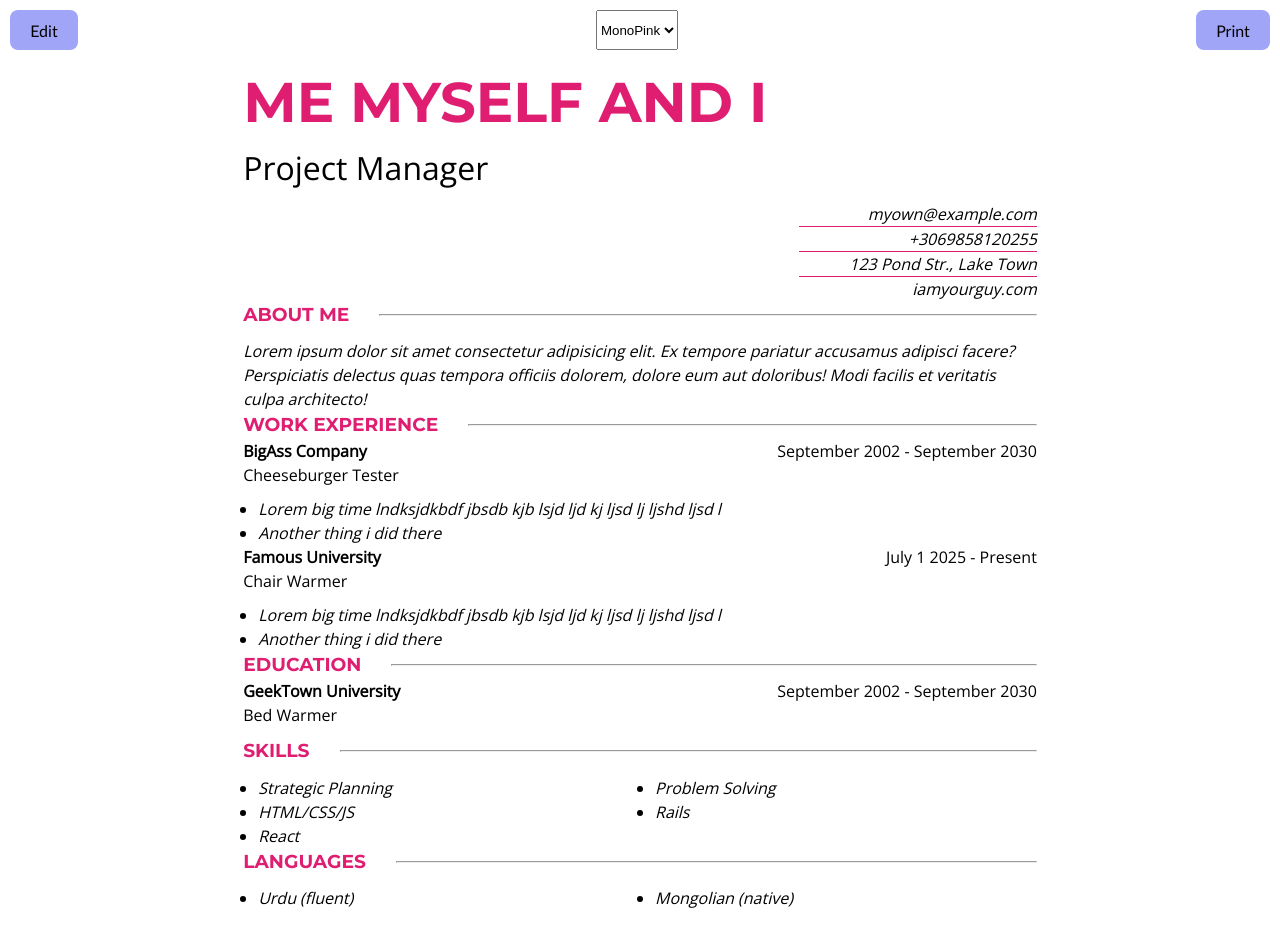
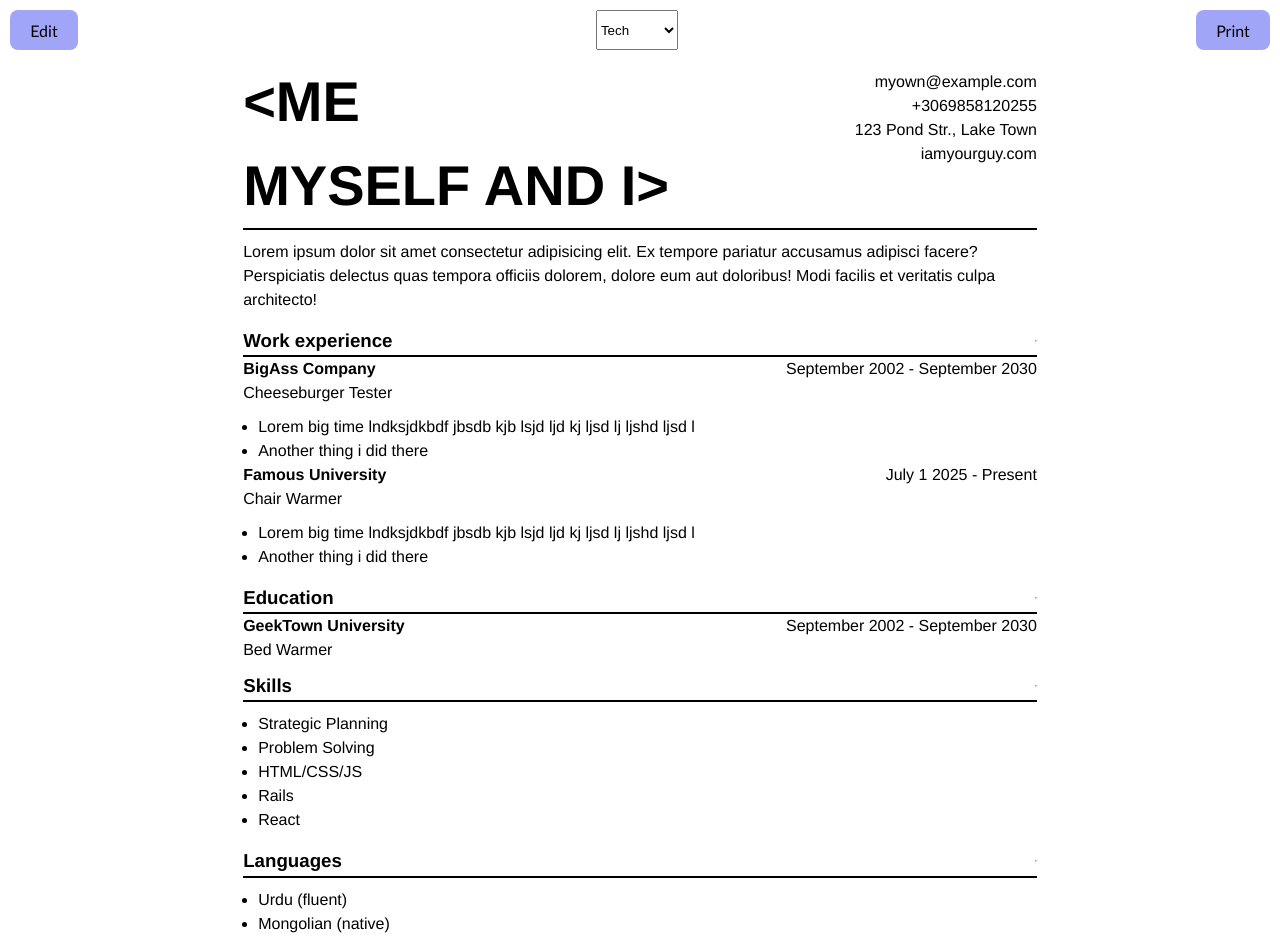
Before and after one commit to NikEmman/cv_react, a React (Vite) app: page / in a window 1280 px wide. Shown: the top 949 px of the page. Built offline with nearby package versions, Linux system fonts and the light colour scheme.

Commit message:
WIP: tech theme

```diff
--- a/index.html
+++ b/index.html
@@ -5,6 +5,10 @@
     <link rel="icon" type="image/svg+xml" href="/cv.svg" />
     <link
       href="https://fonts.googleapis.com/css2?family=Montserrat:wght@700&family=Open+Sans&display=swap"
+      rel="stylesheet"
+    />
+    <link
+      href="https://fonts.googleapis.com/css2?family=Montserrat:wght@400;700&family=Courier+Prime&display=swap"
       rel="stylesheet"
     />
     <meta name="viewport" content="width=device-width, initial-scale=1.0" />
--- a/src/App.css
+++ b/src/App.css
@@ -23,10 +23,6 @@ button {
 }
 button:hover {
   background-color: #646cff;
-}
-button:focus,
-button:focus-visible {
-  outline: 4px auto -webkit-focus-ring-color;
 }
 .flex {
   display: flex;
--- a/src/App.jsx
+++ b/src/App.jsx
@@ -1,13 +1,13 @@
 import { useState } from "react";
 import defaultData from "./data";
 import "./App.css";
-import SimpleTheme from "./themes/SimpleTheme";
-import MonoPinkTheme from "./themes/MonoPink";
-
+import Simple from "./themes/Simple";
+import MonoPink from "./themes/MonoPink";
+import Tech from "./themes/Tech";
 function App() {
   const [isEditable, setIsEditable] = useState(false);
   const [myData, setMyData] = useState(defaultData);
-  const [theme, setTheme] = useState("monoPink");
+  const [theme, setTheme] = useState("tech");
 
   const handleEditClick = () => setIsEditable(true);
   const handleSaveClick = () => {
@@ -70,7 +70,7 @@ function App() {
 
           return {
             ...item,
-            desc: item.desc.slice(0, -1), // Remove last item
+            desc: item.desc.slice(0, -1),
           };
         });
 
@@ -156,10 +156,13 @@ function App() {
   let ThemeComponent;
   switch (theme) {
     case "simple":
-      ThemeComponent = SimpleTheme;
+      ThemeComponent = Simple;
       break;
     case "monoPink":
-      ThemeComponent = MonoPinkTheme;
+      ThemeComponent = MonoPink;
+      break;
+    case "tech":
+      ThemeComponent = Tech;
       break;
 
     default:
@@ -177,12 +180,13 @@ function App() {
           <button onClick={handleEditClick}>Edit</button>
         )}
         <select
-          defaultValue={"monoPink"}
+          defaultValue={"tech"}
           name="theme"
           onChange={(e) => setTheme(e.target.value)}
         >
           <option value="simple">Simple</option>
           <option value="monoPink">MonoPink</option>
+          <option value="tech">Tech</option>
         </select>
         <button onClick={window.print}>Print</button>
       </header>
--- a/src/themes/MonoPink.jsx
+++ b/src/themes/MonoPink.jsx
@@ -3,7 +3,7 @@ import PropTypes from "prop-types";
 import MainSection from "../components/MainSection";
 import SideSection from "../components/SideSection";
 
-export default function MonoPinkTheme({
+export default function MonoPink({
   myData,
   isEditable,
   theme,
@@ -128,7 +128,7 @@ export default function MonoPinkTheme({
   );
 }
 
-MonoPinkTheme.propTypes = {
+MonoPink.propTypes = {
   isEditable: PropTypes.bool,
   handleNameChange: PropTypes.func,
   myData: PropTypes.object,
--- a/src/themes/SimpleTheme.jsx
+++ b/src/themes/Simple.jsx
@@ -1,10 +1,10 @@
 // import Section from "../Section";
 import PropTypes from "prop-types";
-import "./simpleTheme.css";
+import "./simple.css";
 import SideSection from "../components/SideSection";
 import MainSection from "../components/MainSection";
 
-export default function SimpleTheme({
+export default function Simple({
   myData,
   isEditable,
   theme,
@@ -128,7 +128,7 @@ export default function SimpleTheme({
   );
 }
 
-SimpleTheme.propTypes = {
+Simple.propTypes = {
   isEditable: PropTypes.bool,
   handleNameChange: PropTypes.func,
   myData: PropTypes.object,
--- /dev/null
+++ b/src/themes/Tech.jsx
@@ -0,0 +1,150 @@
+import PropTypes from "prop-types";
+import "./tech.css";
+import SideSection from "../components/SideSection";
+import MainSection from "../components/MainSection";
+
+export default function Tech({
+  myData,
+  isEditable,
+  theme,
+  handleItemChange,
+  handleNameChange,
+  handleAddItem,
+  handleRemoveItem,
+  handleAddMainItem,
+  handleAddDescriptionItem,
+  handleDeleteDescriptionItem,
+}) {
+  const personalSection = myData.sections.find((sec) => sec.title == "Person");
+  const contactSection = myData.sections.find((sec) => sec.title == "Contact");
+  const skillSection = myData.sections.find((sec) => sec.title == "Skills");
+  const languageSection = myData.sections.find(
+    (sec) => sec.title == "Languages"
+  );
+  const aboutSection = myData.sections.find((sec) => sec.title == "About Me");
+  const mainItems = myData.sections
+    .filter((sec) => sec.title == "Work experience" || sec.title == "Education")
+    .map((sec) => (
+      <MainSection
+        key={sec.id}
+        section={sec}
+        isEditable={isEditable}
+        handleItemChange={handleItemChange}
+        handleAddMainItem={handleAddMainItem}
+        handleRemoveItem={handleRemoveItem}
+        handleAddDescriptionItem={handleAddDescriptionItem}
+        handleDeleteDescriptionItem={handleDeleteDescriptionItem}
+        theme={theme}
+      ></MainSection>
+    ));
+
+  return (
+    <div className={`body-${theme}`}>
+      <div className="container">
+        <div className={`hero-${theme}`}>
+          {isEditable ? (
+            <>
+              <div>
+                <input
+                  placeholder="First Name"
+                  value={personalSection.firstName}
+                  onChange={(e) =>
+                    handleNameChange("firstName", e.target.value)
+                  }
+                />
+                <input
+                  placeholder="Last Name"
+                  value={personalSection.lastName}
+                  onChange={(e) => handleNameChange("lastName", e.target.value)}
+                />
+              </div>
+            </>
+          ) : (
+            <>
+              <div className="name">
+                <h3>{personalSection.firstName}</h3>
+                <h3> {personalSection.lastName}</h3>
+              </div>
+              <SideSection
+                key={contactSection.id}
+                section={contactSection}
+                isEditable={isEditable}
+                noListStyle={"noListStyle"}
+                handleItemChange={handleItemChange}
+                handleAddItem={handleAddItem}
+                handleRemoveItem={handleRemoveItem}
+                hasField={false}
+                theme={theme}
+                visible={false}
+                special={["ul-tech"]}
+              ></SideSection>
+            </>
+          )}
+        </div>
+        <div className={`mainContainer-${theme}`}>
+          <main>
+            <SideSection
+              key={aboutSection.id}
+              section={aboutSection}
+              isEditable={isEditable}
+              noListStyle={"noListStyle"}
+              handleItemChange={handleItemChange}
+              handleAddItem={handleAddItem}
+              handleRemoveItem={handleRemoveItem}
+              canAddItem={false}
+              visible={false}
+              theme={theme}
+            ></SideSection>
+            {mainItems}
+          </main>
+          <aside>
+            <SideSection
+              key={skillSection.id}
+              section={skillSection}
+              isEditable={isEditable}
+              noListStyle={""}
+              handleItemChange={handleItemChange}
+              handleAddItem={handleAddItem}
+              handleRemoveItem={handleRemoveItem}
+              theme={theme}
+            ></SideSection>
+            <SideSection
+              key={languageSection.id}
+              section={languageSection}
+              isEditable={isEditable}
+              noListStyle={""}
+              handleItemChange={handleItemChange}
+              handleAddItem={handleAddItem}
+              handleRemoveItem={handleRemoveItem}
+              theme={theme}
+            ></SideSection>
+          </aside>
+        </div>
+        <footer>
+          {isEditable ? (
+            <input
+              placeholder="Job Title"
+              value={personalSection.jobTitle}
+              onChange={(e) => handleNameChange("jobTitle", e.target.value)}
+            />
+          ) : (
+            <h4>{personalSection.jobTitle}</h4>
+          )}
+        </footer>
+      </div>
+    </div>
+  );
+}
+
+Tech.propTypes = {
+  isEditable: PropTypes.bool,
+  handleNameChange: PropTypes.func,
+  myData: PropTypes.object,
+  theme: PropTypes.string,
+  handleItemChange: PropTypes.func,
+  handleAddItem: PropTypes.func,
+  handleRemoveItem: PropTypes.func,
+  handleAddMainItem: PropTypes.func,
+  handleAddDescriptionItem: PropTypes.func,
+  handleDeleteDescriptionItem: PropTypes.func,
+};
--- a/src/themes/simpleTheme.css
+++ b/src/themes/simple.css
@@ -53,7 +53,7 @@ main {
 aside {
   flex: 2;
 }
-main > div {
+.body-simple main > div {
   border-left: 2px solid black;
   padding-left: 15px;
 }
--- /dev/null
+++ b/src/themes/tech.css
@@ -0,0 +1,40 @@
+.body-tech {
+  display: flex;
+  justify-content: center;
+  font-family: "Futura", "Helvetica", "Arial", sans-serif;
+}
+.hero-tech {
+  display: flex;
+  justify-content: space-between;
+  gap: 1em;
+}
+.hero-tech h3 {
+  text-transform: uppercase;
+  font-size: 3.5em;
+}
+.name h3:first-child::before {
+  content: "<";
+}
+.hero-tech h3:last-child::after {
+  content: ">";
+}
+.ul-tech {
+  display: flex;
+  flex-direction: column;
+  align-items: end;
+}
+aside .borderBottom-tech,
+main .borderBottom-tech {
+  border-bottom: 2px solid black;
+}
+footer {
+  text-transform: uppercase;
+  font-size: 2.5em;
+  font-weight: 300;
+}
+footer h4::before {
+  content: "</";
+}
+footer h4::after {
+  content: ">";
+}
```
